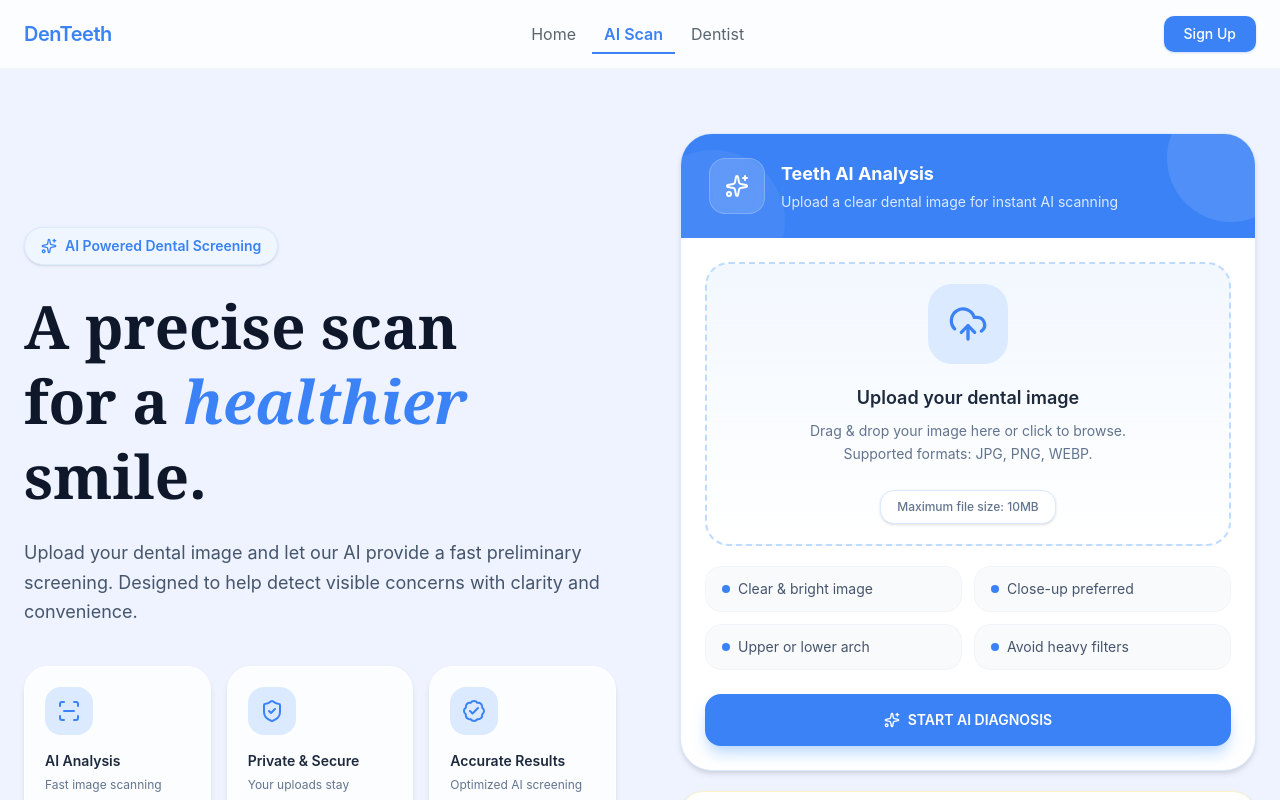
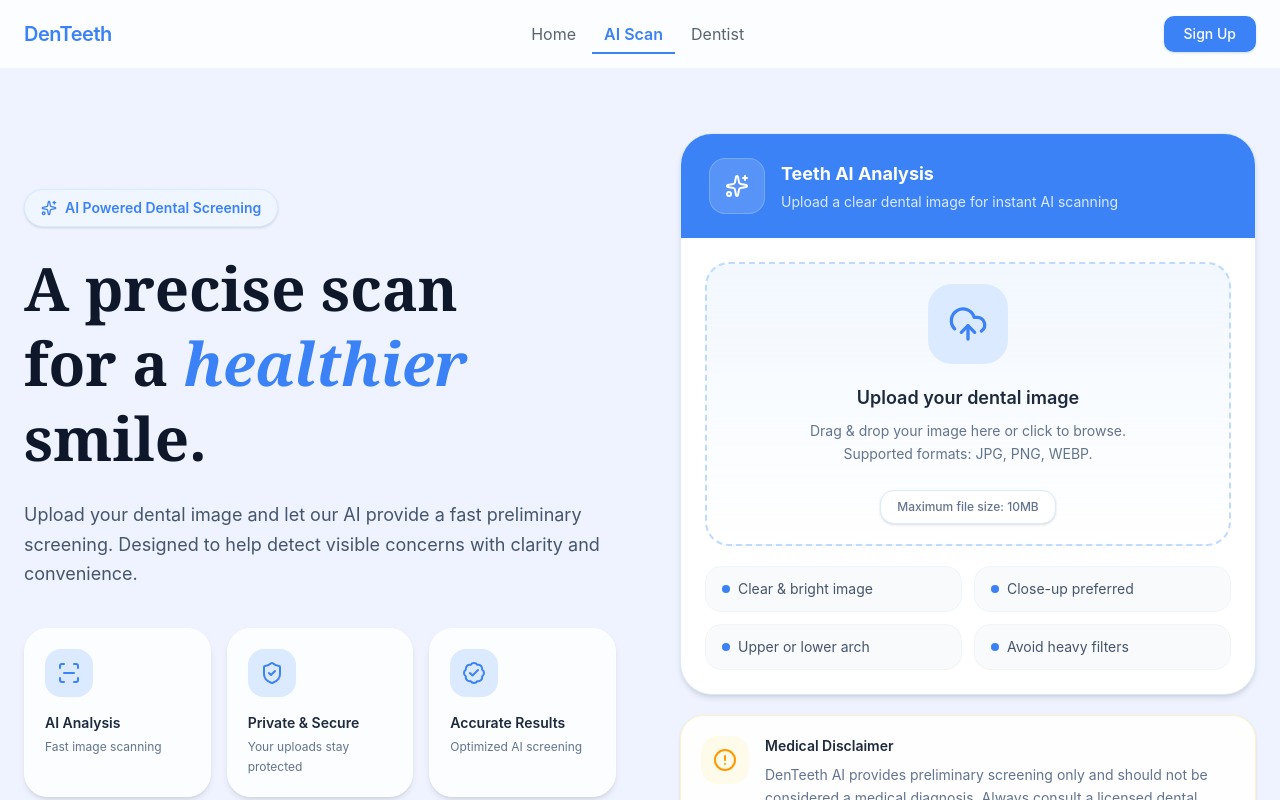
Before and after one commit to phanreach/frontend-DenTeeth, a React (Vite) app: page /scan in a window 1280 px wide. Shown: the top 800 px of the page. Built offline with nearby package versions, Linux system fonts and the light colour scheme.

Commit message:
fix: button

```diff
--- a/src/landing/ai-scan.tsx
+++ b/src/landing/ai-scan.tsx
@@ -12,6 +12,11 @@ import UploadImage from "./upload-image";
 
 export default function AIScan() {
   const [file, setFile] = useState<File | null>(null);
+
+  const handleDiagnosis = () => {
+    if (!file) return;
+    console.log("Selected file:", file);
+  };
 
   return (
     <div className="min-h-screen overflow-hidden bg-[#eef3ff]">
@@ -88,8 +93,8 @@ export default function AIScan() {
           <div className="w-full max-w-xl">
             <UploadImage
               onImageChange={(uploadedFile) => setFile(uploadedFile)}
+              onStartScan={handleDiagnosis}
             />
-
             <div className="mt-5 rounded-3xl border border-amber-100 bg-white/90 p-5 shadow-sm backdrop-blur-sm">
               <div className="flex items-start gap-4">
                 <div className="flex h-12 w-12 shrink-0 items-center justify-center rounded-2xl bg-amber-50">
--- a/src/landing/upload-image.tsx
+++ b/src/landing/upload-image.tsx
@@ -9,13 +9,18 @@ import { useRef, useState, useCallback } from "react";
 
 interface UploadImageProps {
   onImageChange?: (file: File | null, preview?: string | null) => void;
+  onStartScan?: () => void;
 }
 
-export default function UploadImage({ onImageChange }: UploadImageProps) {
+export default function UploadImage({
+  onImageChange,
+  onStartScan,
+}: UploadImageProps) {
   const [preview, setPreview] = useState<string | null>(null);
   const [isDragging, setIsDragging] = useState(false);
   const [fileName, setFileName] = useState<string | null>(null);
-
+  const [file, setFile] = useState<File | null>(null);
+  console.log(file);
   const inputRef = useRef<HTMLInputElement>(null);
 
   const handleFile = useCallback(
@@ -26,6 +31,7 @@ export default function UploadImage({ onImageChange }: UploadImageProps) {
 
       setPreview(url);
       setFileName(file.name);
+      setFile(file);
 
       onImageChange?.(file, url);
     },
@@ -37,6 +43,7 @@ export default function UploadImage({ onImageChange }: UploadImageProps) {
 
     setPreview(null);
     setFileName(null);
+    setFile(null);
 
     onImageChange?.(null, null);
 
@@ -55,11 +62,7 @@ export default function UploadImage({ onImageChange }: UploadImageProps) {
 
   return (
     <div className="w-full max-w-xl overflow-hidden rounded-4xl border border-blue-100 bg-white shadow-md">
-      {/* Header */}
       <div className="relative overflow-hidden bg-primary px-7 py-6">
-        <div className="absolute -right-10 -top-10 h-32 w-32 rounded-full bg-white/10" />
-        <div className="absolute -bottom-14 -left-10 h-36 w-36 rounded-full bg-white/5" />
-
         <div className="relative flex items-center gap-4">
           <div className="flex h-14 w-14 items-center justify-center rounded-2xl border border-white/20 bg-white/15 backdrop-blur-md">
             <Sparkles className="h-6 w-6 text-white" />
@@ -75,9 +78,7 @@ export default function UploadImage({ onImageChange }: UploadImageProps) {
         </div>
       </div>
 
-      {/* Content */}
       <div className="p-6">
-        {/* Upload Area */}
         <div
           onClick={() => !preview && inputRef.current?.click()}
           onDragOver={(e) => {
@@ -103,7 +104,6 @@ export default function UploadImage({ onImageChange }: UploadImageProps) {
                 className="h-full w-full object-contain p-5"
               />
 
-              {/* Remove */}
               <button
                 onClick={(e) => {
                   e.stopPropagation();
@@ -114,7 +114,6 @@ export default function UploadImage({ onImageChange }: UploadImageProps) {
                 <X className="h-4 w-4 text-slate-500 hover:text-red-500" />
               </button>
 
-              {/* Status */}
               <div className="absolute bottom-4 left-4 flex items-center gap-2 rounded-full bg-emerald-500 px-4 py-2 text-xs font-semibold text-white shadow-lg">
                 <CheckCircle2 className="h-4 w-4" />
                 Ready for AI diagnosis
@@ -148,7 +147,6 @@ export default function UploadImage({ onImageChange }: UploadImageProps) {
           )}
         </div>
 
-        {/* File Name */}
         {fileName && (
           <div className="mt-4 flex items-center gap-3 rounded-2xl border border-blue-100 bg-blue-50/60 px-4 py-3">
             <div className="flex h-10 w-10 items-center justify-center rounded-xl bg-white shadow-sm">
@@ -167,7 +165,6 @@ export default function UploadImage({ onImageChange }: UploadImageProps) {
           </div>
         )}
 
-        {/* Tips */}
         {!preview && (
           <div className="mt-5 grid grid-cols-2 gap-3">
             {[
@@ -187,25 +184,26 @@ export default function UploadImage({ onImageChange }: UploadImageProps) {
           </div>
         )}
 
-        {/* Action Buttons */}
-        <div className="mt-6 space-y-3">
-          <button className="flex w-full items-center justify-center gap-2 rounded-2xl bg-primary px-5 py-4 text-sm font-semibold text-white shadow-lg shadow-blue-200 transition-all duration-300 hover:-translate-y-0.5 hover:opacity-95">
-            <Sparkles className="h-4 w-4" />
-            START AI DIAGNOSIS
-          </button>
-
-          {preview && (
+        {preview && (
+          <div className="mt-4 flex gap-3">
             <button
               onClick={() => inputRef.current?.click()}
-              className="w-full rounded-2xl border border-blue-200 bg-white py-3 text-sm font-semibold text-primary transition hover:bg-blue-50"
+              className="flex-1 rounded-2xl border border-blue-200 bg-white py-3 text-sm font-semibold text-primary transition hover:bg-blue-50"
             >
               Replace image
             </button>
-          )}
-        </div>
+
+            <button
+              onClick={onStartScan}
+              className="flex flex-1 items-center justify-center gap-2 rounded-2xl bg-primary px-5 py-3 text-sm font-semibold text-white shadow-lg shadow-blue-200 transition-all duration-300 hover:-translate-y-0.5 hover:opacity-95"
+            >
+              <Sparkles className="h-4 w-4" />
+              Start Scan
+            </button>
+          </div>
+        )}
       </div>
 
-      {/* Hidden Input */}
       <input
         ref={inputRef}
         type="file"
```
